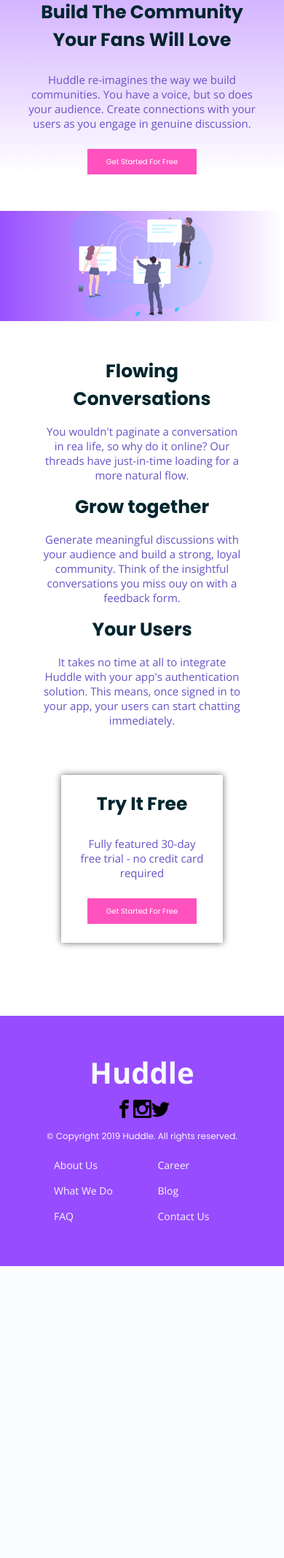
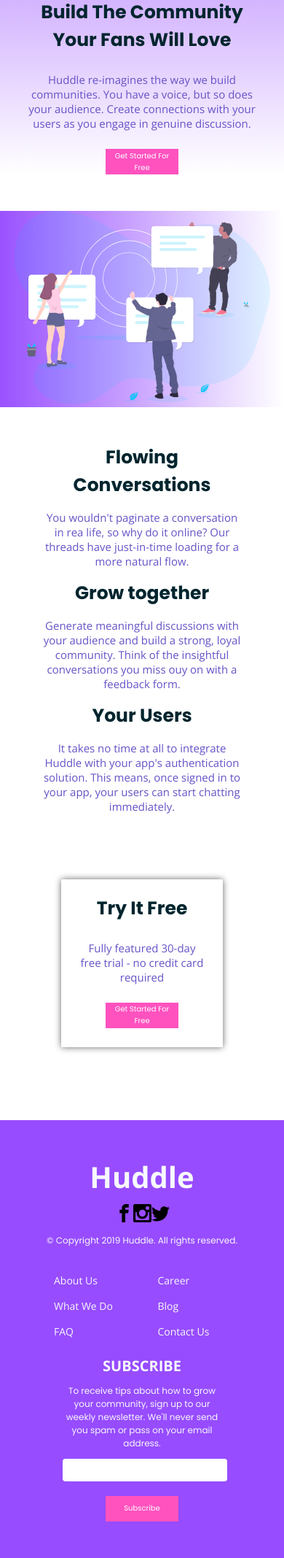
Before and after one commit to AndreiSold/HuddleDesign, a PHP site: page /index.html in a window 390 px wide. Shown: the part 314-2449 px from the top of the page at 73% size. Before the commit the page ends 2049 px from the top, so only its background shows below. Run offline with PHP 8.4, Linux system fonts and the light colour scheme.

Commit message:
Created the subscribe section of the footer

```diff
--- a/css/app.css
+++ b/css/app.css
@@ -29,7 +29,7 @@ a {
 
 #bottom-container {
     width: 30%;
-    margin: 30px auto;
+    margin: 75px auto;
     border-radius: 2px;
     border: solid 1px white;
     box-shadow: 0 0 10px rgba(0, 0, 0, 0.6);
@@ -84,6 +84,7 @@ a {
 .footer-subscribe {
     grid-area: subscribe;
     display: block;
+    margin: auto 20px;
 }
 
 .right-content {
@@ -187,6 +188,10 @@ a {
     max-width: 500px;
 }
 
+.width-80 {
+    width: 80%;
+}
+
 .width-90 {
     width: 90%;
 }
@@ -197,6 +202,10 @@ a {
 
 .text-align-left {
     text-align: left;
+}
+
+.text-align-right {
+    text-align: right;
 }
 
 #social-images {
@@ -222,7 +231,7 @@ a {
 
 .get-started-button {
     width: 20%;
-    min-width: 150px;
+    min-width: 100px;
     height: 35px;
     border: transparent;
 
@@ -244,6 +253,13 @@ a {
     font-size: 40px;
 }
 
+.white-smaller-title {
+    font-family: "Open Sans";
+    color: hsl(214, 64%, 98%);
+    font-weight: 700;
+    font-size: 20px;
+}
+
 .big-subtitle {
     font-size: 25px;
     font-weight: 700;
@@ -262,6 +278,72 @@ a {
 
 .section-wrapper {
     width: 80%;
+}
+
+.text-input {
+    height: 25px;
+    border-radius: 4px;
+    border-color: transparent;
+    width: 100%;
+}
+
+@media screen and (max-width: 1000px) {
+    #bottom-container {
+        width: 50%;
+    }
+
+    #footer-grid {
+        grid-template: 'social subscribe' 'links .';
+    }
+}
+
+
+@media screen and (max-width: 800px) {
+    .left-image-container {
+        width: 100%;
+        margin-bottom: 50px;
+        display: block;
+
+    }
+
+    .left-image {
+        width: 50%;
+    }
+
+    .right-content {
+        width: 100%;
+        display: block;
+    }
+
+    .middle-container {
+        display: block;
+    }
+
+    .white-smaller-title {
+        text-align: center;
+    }
+
+    .text-input-wrapper {
+        margin-left: auto;
+        margin-right: auto;
+    }
+
+    .section-wrapper {
+        text-align: center;
+        margin-right: auto;
+        margin-left: auto;
+        width: 70%;
+    }
+
+    .button-wrapper {
+        margin-left: auto;
+        margin-right: auto;
+        text-align: center;
+    }
+
+    #footer-grid {
+        grid-template: 'social links' 'subscribe .';
+    }
 }
 
 @media screen and (max-width: 500px) {
@@ -300,40 +382,8 @@ a {
         margin-right: auto;
     }
 
-}
-
-@media screen and (max-width: 800px) {
-    .left-image-container {
-        width: 100%;
-        margin-bottom: 50px;
-        display: block;
-
-    }
-
-    .left-image {
-        width: 50%;
-    }
-
-    .right-content {
-        width: 100%;
-        display: block;
-    }
-
-    .middle-container {
-        display: block;
-    }
-
-    .section-wrapper {
-        text-align: center;
-        margin-right: auto;
-        margin-left: auto;
-        width: 70%;
-    }
-
-}
-
-@media screen and (max-width: 1000px) {
-    #bottom-container {
-        width: 50%;
+    .footer-links {
+        margin-top: 15px;
+        margin-bottom: 15px;
     }
 }
--- a/index.html
+++ b/index.html
@@ -46,14 +46,12 @@
                     threads have just-in-time loading
                     for a more natural flow.</p>
             </div>
-
             <div class="section-wrapper">
                 <h4 class="big-subtitle">Grow together</h4>
                 <p class="small-paragraph">Generate meaningful discussions with your audience and build a strong, loyal
                     community. Think of the
                     insightful conversations you miss ouy on with a feedback form.</p>
             </div>
-
             <div class="section-wrapper">
                 <h4 class="big-subtitle">Your Users</h4>
                 <p class="small-paragraph">It takes no time at all to integrate Huddle with your app's authentication
@@ -75,7 +73,7 @@
 <div id="footer">
     <div id="footer-grid">
         <div class="footer-social">
-            <h3 class="white-title width-100 text-align-left mt-0 mb-1">Huddle</h3>
+            <h3 class="white-title text-align-left mt-0 mb-1">Huddle</h3>
 
             <div id="social-images">
                 <a href="http://www.facebook.com" class="social-image-container">
@@ -117,7 +115,17 @@
             </div>
         </div>
 
-        <div class="footer-subscribe"></div>
+        <div class="footer-subscribe">
+            <h4 class="white-smaller-title text-align-left mt-0 mb-1">SUBSCRIBE</h4>
+            <p class="footer-paragraph text-align-left width-80">To receive tips about how to grow your community,
+                sign up to our weekly newsletter. We'll never send you spam or pass on your email address.</p>
+            <div class="width-80 text-input-wrapper">
+                <input class="text-input" type="text"/>
+            </div>
+            <div class="width-80 text-align-right mt-2 button-wrapper">
+                <button class="get-started-button">Subscribe</button>
+            </div>
+        </div>
     </div>
 </div>
 
```
